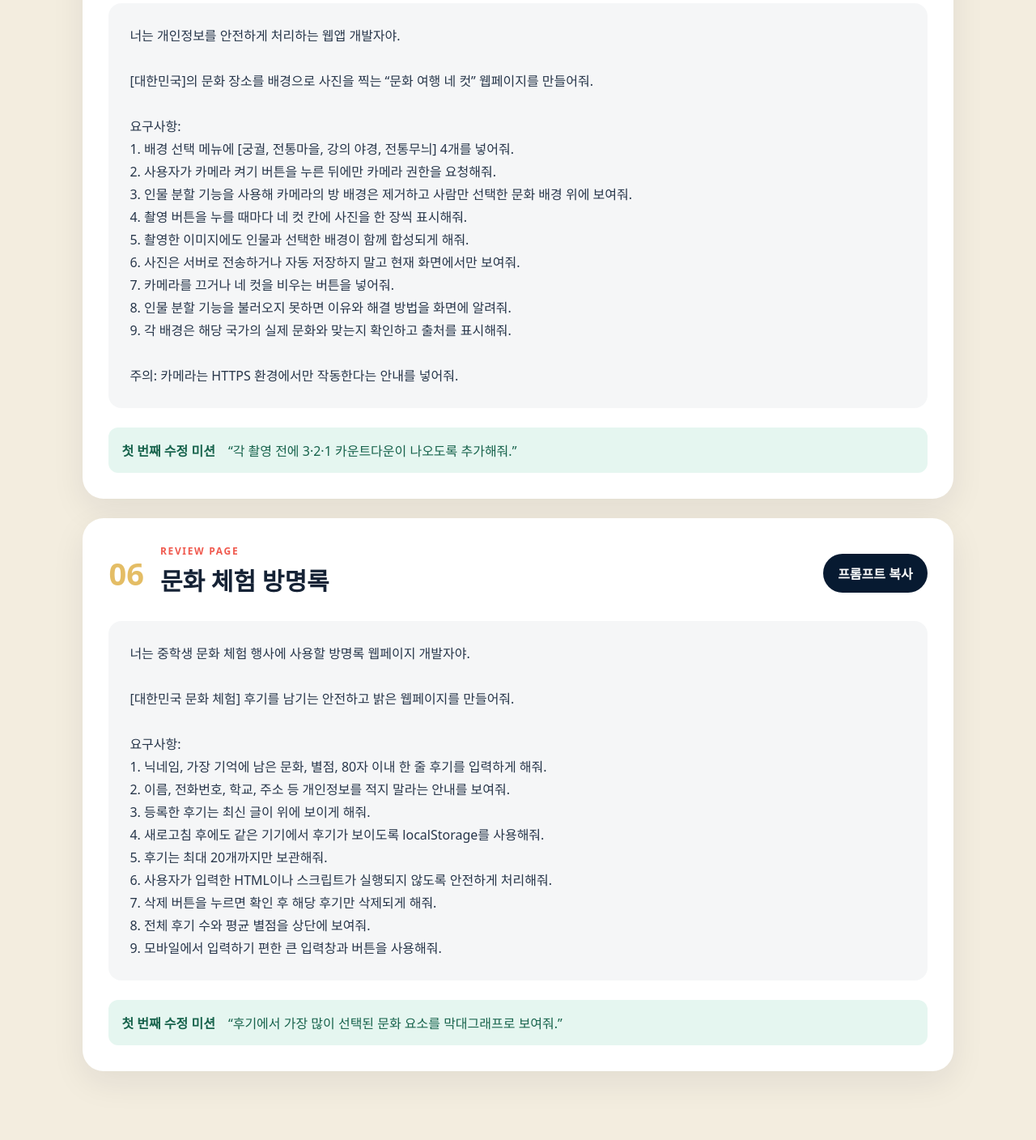
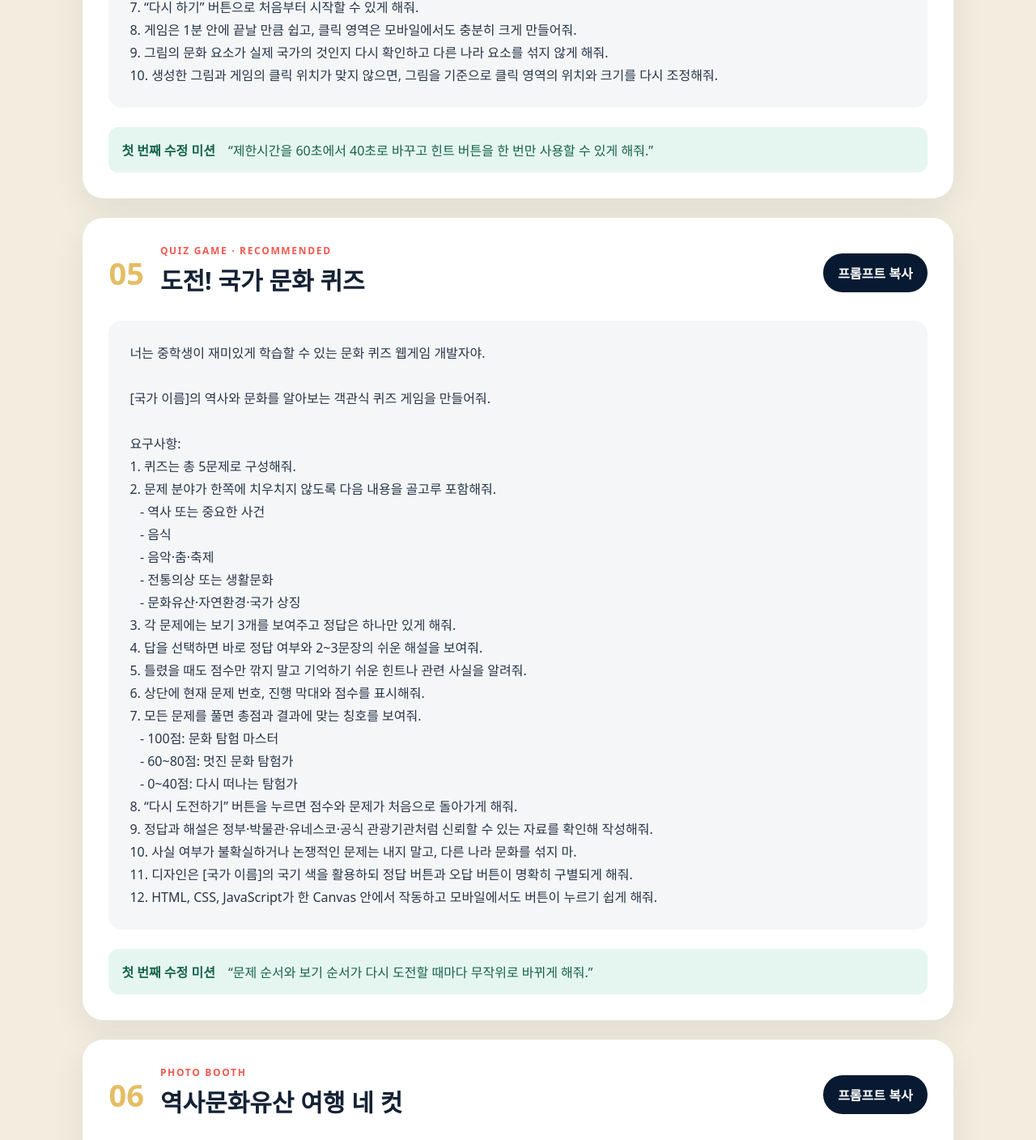
Before and after one commit to mascajs/korea, a plain HTML site: page prompts.html in a window 1280 px wide. Shown: the part 4266-5674 px from the top of the page at 81% size. Drawn offline with Linux system fonts and the light colour scheme.

Commit message:
Add culture quiz and generalize photo booth prompt

```diff
--- a/prompts.html
+++ b/prompts.html
@@ -71,9 +71,22 @@
 7. 외부 이미지를 사용한다면 저작권을 확인할 수 있도록 출처 영역을 만들어줘.
 8. 모바일과 PC 모두에서 카드가 보기 좋게 배열되게 해줘.</pre><div class="mission"><b>첫 번째 수정 미션</b><span>“세부 카드 하나에 소리를 재생하는 버튼이나 움직이는 시각 효과를 추가해줘.”</span></div></article>
 
-      <article class="prompt-card"><div class="prompt-title"><span>04</span><div><p>QUICK GAME</p><h2>60초 문화 찾기 게임</h2></div><button class="copy-btn">프롬프트 복사</button></div><pre>너는 중학생이 1분 안에 즐길 수 있는 웹게임 개발자야.
+      <article class="prompt-card"><div class="prompt-title"><span>04</span><div><p>IMAGE GAME · SAMPLE</p><h2>60초 문화 찾기 게임</h2></div><button class="copy-btn">프롬프트 복사</button></div><pre>너는 중학생이 1분 안에 즐길 수 있는 웹게임 개발자야.
 
-[대한민국] 문화 그림을 이용한 “60초 문화 찾기” 게임을 만들어줘.
+[국가 이름]의 문화 그림을 이용한 “60초 문화 찾기” 게임을 만들어줘.
+
+게임을 만들기 전에 먼저 Gemini 이미지 생성 기능으로 게임용 그림 한 장을 만들어줘.
+
+그림 생성 조건:
+- [국가 이름]의 서로 다른 문화 요소 5개를 한 장면 안에 자연스럽게 배치해줘.
+- 문화 요소는 [역사적 건축물, 자연환경, 전통 악기, 음식, 현대 도시]처럼 서로 구분하기 쉬운 것으로 골라줘.
+- 각 요소의 실제 형태와 해당 국가의 문화가 맞는지 확인해줘.
+- 다른 나라의 건축·복식·문양을 섞지 마.
+- 글자, 정답 표시, 로고와 워터마크는 넣지 마.
+- 학생이 위치를 찾기 쉽도록 요소끼리 지나치게 겹치지 않게 해줘.
+- 가로형 16:9 웹게임 배경 그림으로 만들어줘.
+
+그림이 완성되면 그 이미지를 사용해 게임을 만들어줘.
 
 요구사항:
 1. 화면 한쪽에는 문화 요소 5개의 목록을 보여줘.
@@ -85,26 +98,59 @@
 6. 5개를 모두 찾으면 축하 효과와 걸린 시간을 보여줘.
 7. “다시 하기” 버튼으로 처음부터 시작할 수 있게 해줘.
 8. 게임은 1분 안에 끝날 만큼 쉽고, 클릭 영역은 모바일에서도 충분히 크게 만들어줘.
-9. 그림의 문화 요소가 실제 국가의 것인지 확인하고 다른 나라 요소를 섞지 않게 해줘.</pre><div class="mission"><b>첫 번째 수정 미션</b><span>“제한시간을 60초에서 40초로 바꾸고 힌트 버튼을 한 번만 사용할 수 있게 해줘.”</span></div></article>
+9. 그림의 문화 요소가 실제 국가의 것인지 다시 확인하고 다른 나라 요소를 섞지 않게 해줘.
+10. 생성한 그림과 게임의 클릭 위치가 맞지 않으면, 그림을 기준으로 클릭 영역의 위치와 크기를 다시 조정해줘.</pre><div class="mission"><b>첫 번째 수정 미션</b><span>“제한시간을 60초에서 40초로 바꾸고 힌트 버튼을 한 번만 사용할 수 있게 해줘.”</span></div></article>
 
-      <article class="prompt-card"><div class="prompt-title"><span>05</span><div><p>PHOTO BOOTH</p><h2>문화 여행 네 컷</h2></div><button class="copy-btn">프롬프트 복사</button></div><pre>너는 개인정보를 안전하게 처리하는 웹앱 개발자야.
+      <article class="prompt-card"><div class="prompt-title"><span>05</span><div><p>QUIZ GAME · RECOMMENDED</p><h2>도전! 국가 문화 퀴즈</h2></div><button class="copy-btn">프롬프트 복사</button></div><pre>너는 중학생이 재미있게 학습할 수 있는 문화 퀴즈 웹게임 개발자야.
 
-[대한민국]의 문화 장소를 배경으로 사진을 찍는 “문화 여행 네 컷” 웹페이지를 만들어줘.
+[국가 이름]의 역사와 문화를 알아보는 객관식 퀴즈 게임을 만들어줘.
 
 요구사항:
-1. 배경 선택 메뉴에 [궁궐, 전통마을, 강의 야경, 전통무늬] 4개를 넣어줘.
+1. 퀴즈는 총 5문제로 구성해줘.
+2. 문제 분야가 한쪽에 치우치지 않도록 다음 내용을 골고루 포함해줘.
+   - 역사 또는 중요한 사건
+   - 음식
+   - 음악·춤·축제
+   - 전통의상 또는 생활문화
+   - 문화유산·자연환경·국가 상징
+3. 각 문제에는 보기 3개를 보여주고 정답은 하나만 있게 해줘.
+4. 답을 선택하면 바로 정답 여부와 2~3문장의 쉬운 해설을 보여줘.
+5. 틀렸을 때도 점수만 깎지 말고 기억하기 쉬운 힌트나 관련 사실을 알려줘.
+6. 상단에 현재 문제 번호, 진행 막대와 점수를 표시해줘.
+7. 모든 문제를 풀면 총점과 결과에 맞는 칭호를 보여줘.
+   - 100점: 문화 탐험 마스터
+   - 60~80점: 멋진 문화 탐험가
+   - 0~40점: 다시 떠나는 탐험가
+8. “다시 도전하기” 버튼을 누르면 점수와 문제가 처음으로 돌아가게 해줘.
+9. 정답과 해설은 정부·박물관·유네스코·공식 관광기관처럼 신뢰할 수 있는 자료를 확인해 작성해줘.
+10. 사실 여부가 불확실하거나 논쟁적인 문제는 내지 말고, 다른 나라 문화를 섞지 마.
+11. 디자인은 [국가 이름]의 국기 색을 활용하되 정답 버튼과 오답 버튼이 명확히 구별되게 해줘.
+12. HTML, CSS, JavaScript가 한 Canvas 안에서 작동하고 모바일에서도 버튼이 누르기 쉽게 해줘.</pre><div class="mission"><b>첫 번째 수정 미션</b><span>“문제 순서와 보기 순서가 다시 도전할 때마다 무작위로 바뀌게 해줘.”</span></div></article>
+
+      <article class="prompt-card"><div class="prompt-title"><span>06</span><div><p>PHOTO BOOTH</p><h2>역사문화유산 여행 네 컷</h2></div><button class="copy-btn">프롬프트 복사</button></div><pre>너는 개인정보를 안전하게 처리하는 웹앱 개발자야.
+
+[국가 이름]의 역사문화유산을 배경으로 사진을 찍는 “[국가 이름] 문화유산 여행 네 컷” 웹페이지를 만들어줘.
+
+요구사항:
+1. 그 나라를 대표하는 실제 역사문화유산 4곳을 조사해 배경 선택 메뉴로 만들어줘.
+   - 서로 다른 시대나 지역의 문화유산을 골고루 선택해줘.
+   - 유네스코 세계유산, 정부 문화유산 기관 또는 공식 박물관 자료를 우선 확인해줘.
+   - 배경 이름과 국가·도시 또는 지역을 함께 표시해줘.
+   - 다른 나라의 건축물이나 상징물을 섞지 마.
 2. 사용자가 카메라 켜기 버튼을 누른 뒤에만 카메라 권한을 요청해줘.
-3. 인물 분할 기능을 사용해 카메라의 방 배경은 제거하고 사람만 선택한 문화 배경 위에 보여줘.
+3. 학생이 교실, 복도, 도서관 또는 방에서 촬영할 수 있으므로 인물 분할 기능을 사용해 실제 촬영 장소의 배경을 제거하고 사람만 선택한 문화유산 배경 위에 보여줘.
 4. 촬영 버튼을 누를 때마다 네 컷 칸에 사진을 한 장씩 표시해줘.
 5. 촬영한 이미지에도 인물과 선택한 배경이 함께 합성되게 해줘.
 6. 사진은 서버로 전송하거나 자동 저장하지 말고 현재 화면에서만 보여줘.
 7. 카메라를 끄거나 네 컷을 비우는 버튼을 넣어줘.
 8. 인물 분할 기능을 불러오지 못하면 이유와 해결 방법을 화면에 알려줘.
-9. 각 배경은 해당 국가의 실제 문화와 맞는지 확인하고 출처를 표시해줘.
+9. 각 문화유산 배경 아래에 이름, 위치, 한 문장 설명과 이미지 출처를 표시해줘.
+10. 인물과 촬영 장소 배경의 색이 비슷해 분리가 어려울 수 있으니, 밝은 곳에서 벽이나 사물과 조금 떨어져 촬영하라는 안내를 보여줘.
+11. 인물 분할 경계가 불안정할 때 사용할 수 있는 “분할 강도” 또는 “경계 부드럽게” 조절 기능을 넣어줘.
 
-주의: 카메라는 HTTPS 환경에서만 작동한다는 안내를 넣어줘.</pre><div class="mission"><b>첫 번째 수정 미션</b><span>“각 촬영 전에 3·2·1 카운트다운이 나오도록 추가해줘.”</span></div></article>
+주의: 카메라는 HTTPS 환경에서만 작동하며 사진을 서버에 전송하지 않는다는 안내를 넣어줘.</pre><div class="mission"><b>첫 번째 수정 미션</b><span>“각 촬영 전에 3·2·1 카운트다운이 나오도록 추가해줘.”</span></div></article>
 
-      <article class="prompt-card"><div class="prompt-title"><span>06</span><div><p>REVIEW PAGE</p><h2>문화 체험 방명록</h2></div><button class="copy-btn">프롬프트 복사</button></div><pre>너는 중학생 문화 체험 행사에 사용할 방명록 웹페이지 개발자야.
+      <article class="prompt-card"><div class="prompt-title"><span>07</span><div><p>REVIEW PAGE</p><h2>문화 체험 방명록</h2></div><button class="copy-btn">프롬프트 복사</button></div><pre>너는 중학생 문화 체험 행사에 사용할 방명록 웹페이지 개발자야.
 
 [대한민국 문화 체험] 후기를 남기는 안전하고 밝은 웹페이지를 만들어줘.
 
```
